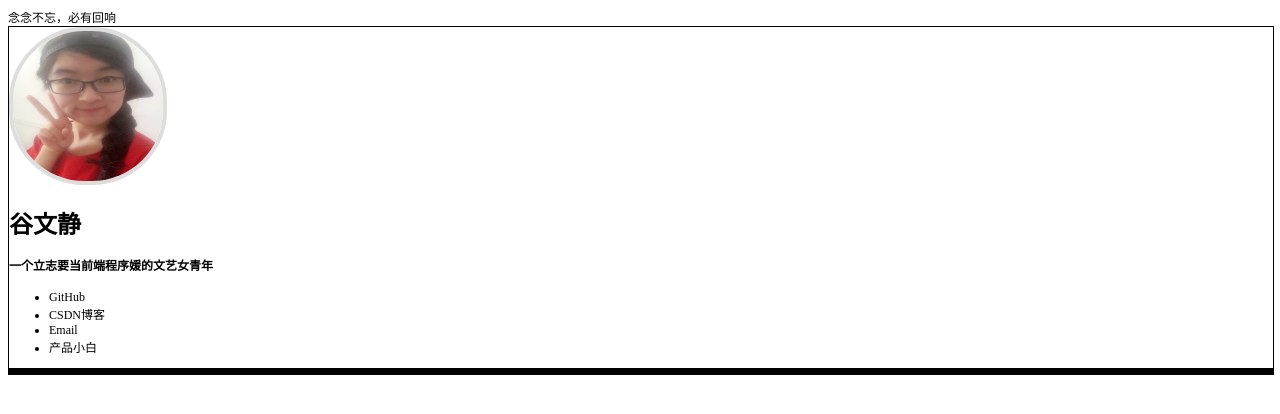
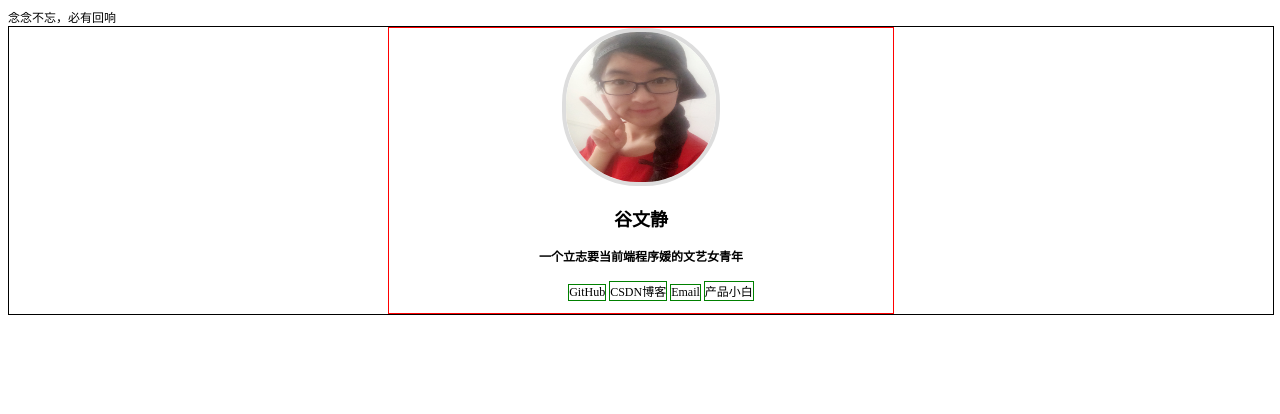
Before and after one commit to SimplyWenjing/MyResume, a plain HTML site: page index.html in a window 1280 px wide. Drawn offline with Linux system fonts and the light colour scheme.

Commit message:
li 横排

```diff
--- a/css/main.css
+++ b/css/main.css
@@ -1,7 +1,18 @@
-.page{
+#content-container{
 	width: 100%;
 	margin: 0 auto;
-	border:1px solid black;
+	border: 1px solid black;
+}
+
+#home{
+	width: 40%;
+	box-sizing:border-box;
+	-moz-box-sizing:border-box; /* Firefox */
+	-webkit-box-sizing:border-box; /* Safari */
+	margin-left: auto;
+	margin-right: auto;
+	border: 1px solid red;
+	text-align: center;
 
 }
 #vicky-photo{
@@ -10,3 +21,14 @@
 	border-radius: 75px;
 	border: 4px solid #ddd;
 }
+
+#show-list li{
+	list-style: none;
+	display: inline-block;
+	margin-left: 30px;
+	border: 1px solid green;
+}
+#show-list li:nth-child(1){
+	margin-left: 0px;
+
+}
--- a/index.html
+++ b/index.html
@@ -8,20 +8,23 @@
 </head>
 <body>
 	<header>念念不忘，必有回响</header>
+	<section id="content-container">
 		<div id="home" class="page">
 			<img src="img/vicky.JPG" id="vicky-photo">
 			<h1 id="title-name">谷文静</h1>
 			<h4 id="title-intro">一个立志要当前端程序媛的文艺女青年</h4>
 			<ul id="show-list">
-			<li class="list-icon"><span>GitHub</span></li>
-			<li class="list-icon"><span>CSDN博客</span></li>
-			<li class="list-icon"><span>Email</span></li>
-			<li class="list-icon"><span>产品小白</span></li>
+				<a><li class="list-icon"><span>GitHub</span></li></a>
+				<a><li class="list-icon"><span>CSDN博客</span></li></a>
+				<a><li class="list-icon"><span>Email</span></li></a>
+				<a><li class="list-icon"><span>产品小白</span></li></a>
 			</ul>
 		</div>
 		<div id="project" class="page"></div>
 		<div id="skill" class="page"></div>
 		<div id="about" class="page"></div>
+	</section>
+
 	<script type="text/javascript" src="js/index.js"></script>
 </body>
 </html>
```
Lines whose indentation alone changed are shown as unchanged.
